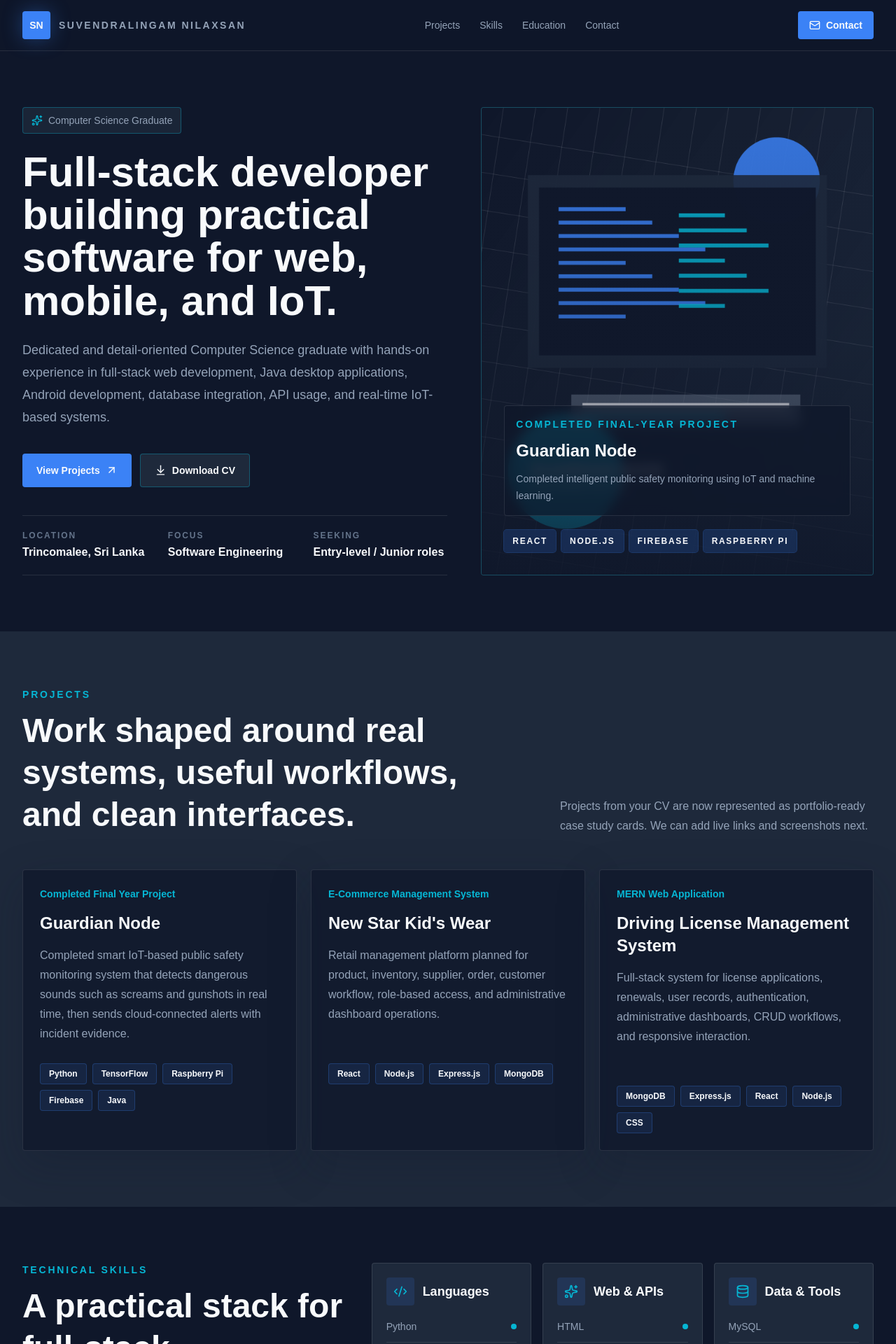
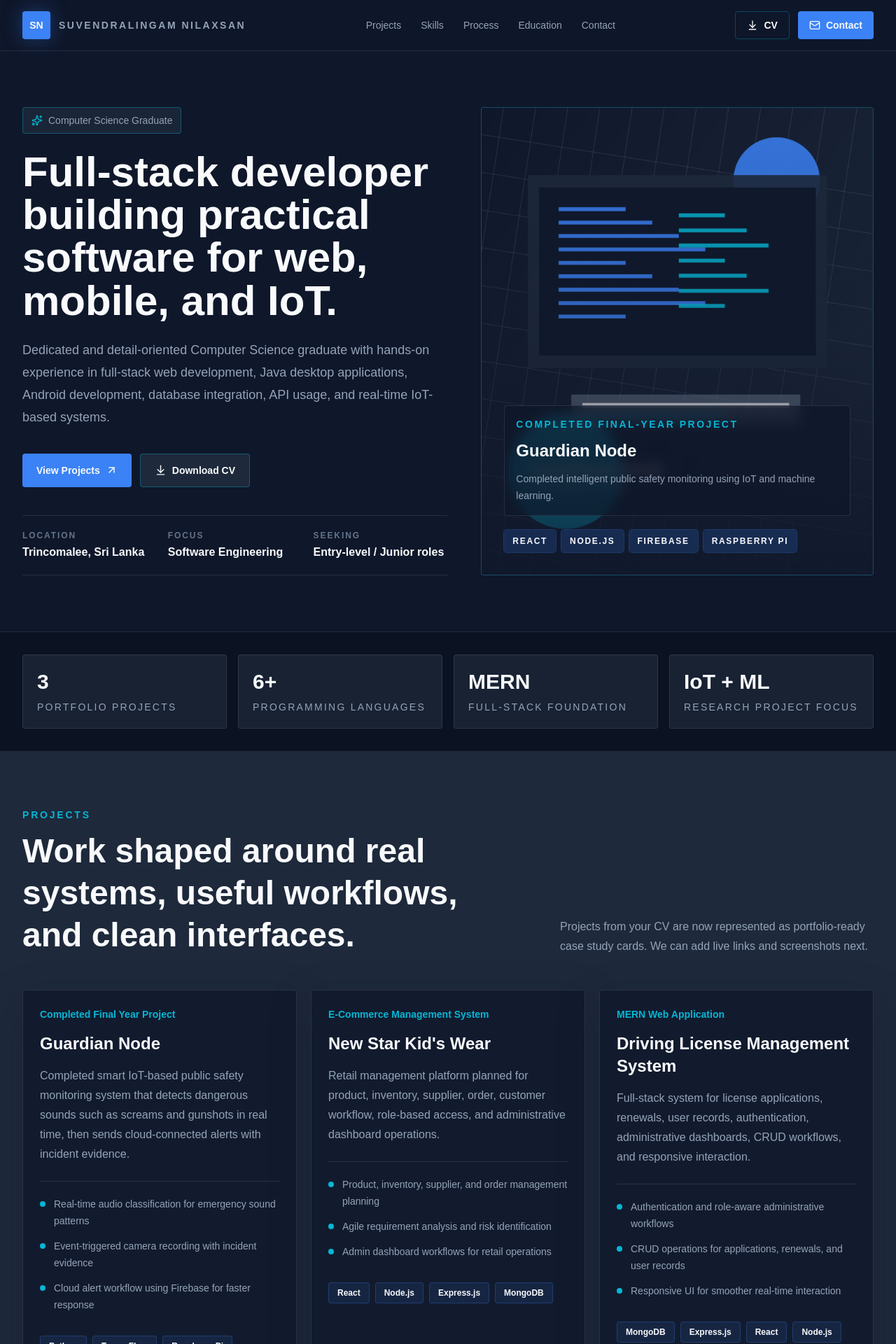
Before and after one commit to NilaxsanSE/my_portfolio, a Next.js app: page / in a window 1280 px wide. Shown: the top 1920 px of the page at 70% size. Built offline with nearby package versions, Linux system fonts and the light colour scheme.

Commit message:
feat: enhance portfolio structure

```diff
--- a/src/app/page.tsx
+++ b/src/app/page.tsx
@@ -1,6 +1,7 @@
 "use client";
 
 import Image from "next/image";
+import { useState } from "react";
 import {
   ArrowDownToLine,
   ArrowUpRight,
@@ -8,14 +9,16 @@ import {
   Database,
   GraduationCap,
   Mail,
+  Menu,
   MapPin,
   Phone,
   Send,
   Sparkles,
+  X,
 } from "lucide-react";
 import { motion } from "framer-motion";
 
-const navItems = ["Projects", "Skills", "Education", "Contact"];
+const navItems = ["Projects", "Skills", "Process", "Education", "Contact"];
 
 const projects = [
   {
@@ -24,6 +27,11 @@ const projects = [
     description:
       "Completed smart IoT-based public safety monitoring system that detects dangerous sounds such as screams and gunshots in real time, then sends cloud-connected alerts with incident evidence.",
     stack: ["Python", "TensorFlow", "Raspberry Pi", "Firebase", "Java"],
+    highlights: [
+      "Real-time audio classification for emergency sound patterns",
+      "Event-triggered camera recording with incident evidence",
+      "Cloud alert workflow using Firebase for faster response",
+    ],
   },
   {
     name: "New Star Kid's Wear",
@@ -31,6 +39,11 @@ const projects = [
     description:
       "Retail management platform planned for product, inventory, supplier, order, customer workflow, role-based access, and administrative dashboard operations.",
     stack: ["React", "Node.js", "Express.js", "MongoDB"],
+    highlights: [
+      "Product, inventory, supplier, and order management planning",
+      "Agile requirement analysis and risk identification",
+      "Admin dashboard workflows for retail operations",
+    ],
   },
   {
     name: "Driving License Management System",
@@ -38,6 +51,11 @@ const projects = [
     description:
       "Full-stack system for license applications, renewals, user records, authentication, administrative dashboards, CRUD workflows, and responsive interaction.",
     stack: ["MongoDB", "Express.js", "React", "Node.js", "CSS"],
+    highlights: [
+      "Authentication and role-aware administrative workflows",
+      "CRUD operations for applications, renewals, and user records",
+      "Responsive UI for smoother real-time interaction",
+    ],
   },
 ];
 
@@ -86,12 +104,32 @@ const strengths = [
   "Machine learning basics",
 ];
 
+const process = [
+  {
+    step: "01",
+    title: "Understand the workflow",
+    body: "I start by mapping users, data, risks, and the real-world process the software needs to support.",
+  },
+  {
+    step: "02",
+    title: "Build clear interfaces",
+    body: "I focus on responsive screens, straightforward actions, and database-backed features that are easy to maintain.",
+  },
+  {
+    step: "03",
+    title: "Test and improve",
+    body: "I validate behavior through build checks, manual review, and practical iteration until the experience feels dependable.",
+  },
+];
+
 const fadeUp = {
   hidden: { opacity: 0, y: 24 },
   visible: { opacity: 1, y: 0 },
 };
 
 export default function Home() {
+  const [isMenuOpen, setIsMenuOpen] = useState(false);
+
   return (
     <main className="min-h-screen bg-[#0F172A] text-[#F8FAFC]">
       <header className="sticky top-0 z-50 border-b border-[#F8FAFC]/10 bg-[#0F172A]/88 backdrop-blur-xl">
@@ -111,6 +149,16 @@ export default function Home() {
               </a>
             ))}
           </div>
+          <div className="hidden items-center gap-3 md:flex">
+            <a
+              href="/suvendralingam-nilaxsan-cv.pdf"
+              target="_blank"
+              rel="noreferrer"
+              className="inline-flex h-10 items-center gap-2 rounded border border-[#06B6D4]/30 px-4 text-sm font-semibold text-[#F8FAFC] transition hover:bg-[#1E293B]"
+            >
+              <ArrowDownToLine size={16} aria-hidden />
+              CV
+            </a>
             <a
               href="mailto:s.nilaxsan63@gmail.com"
               className="inline-flex h-10 items-center gap-2 rounded bg-[#3B82F6] px-4 text-sm font-semibold text-[#F8FAFC] transition hover:bg-[#06B6D4]"
@@ -118,7 +166,41 @@ export default function Home() {
               <Mail size={16} aria-hidden />
               Contact
             </a>
+          </div>
+          <button
+            type="button"
+            aria-label="Toggle navigation menu"
+            aria-expanded={isMenuOpen}
+            onClick={() => setIsMenuOpen((open) => !open)}
+            className="grid size-10 place-items-center rounded border border-[#F8FAFC]/10 bg-[#1E293B] text-[#F8FAFC] md:hidden"
+          >
+            {isMenuOpen ? <X size={20} aria-hidden /> : <Menu size={20} aria-hidden />}
+          </button>
         </nav>
+        {isMenuOpen ? (
+          <div className="border-t border-[#F8FAFC]/10 bg-[#0F172A] px-5 py-4 md:hidden">
+            <div className="mx-auto grid max-w-7xl gap-2">
+              {navItems.map((item) => (
+                <a
+                  key={item}
+                  href={`#${item.toLowerCase()}`}
+                  onClick={() => setIsMenuOpen(false)}
+                  className="rounded border border-[#F8FAFC]/10 bg-[#1E293B] px-4 py-3 text-sm font-semibold text-[#F8FAFC]"
+                >
+                  {item}
+                </a>
+              ))}
+              <a
+                href="/suvendralingam-nilaxsan-cv.pdf"
+                target="_blank"
+                rel="noreferrer"
+                className="rounded bg-[#3B82F6] px-4 py-3 text-sm font-semibold text-[#F8FAFC]"
+              >
+                Download CV
+              </a>
+            </div>
+          </div>
+        ) : null}
       </header>
 
       <section className="mx-auto grid max-w-7xl gap-12 px-5 pb-16 pt-12 md:grid-cols-[1.04fr_0.96fr] md:px-8 md:pb-20 md:pt-20">
@@ -214,6 +296,24 @@ export default function Home() {
         </motion.div>
       </section>
 
+      <section className="border-y border-[#F8FAFC]/10 bg-[#0B1222] px-5 py-8 md:px-8">
+        <div className="mx-auto grid max-w-7xl gap-4 sm:grid-cols-2 lg:grid-cols-4">
+          {[
+            ["3", "Portfolio projects"],
+            ["6+", "Programming languages"],
+            ["MERN", "Full-stack foundation"],
+            ["IoT + ML", "Research project focus"],
+          ].map(([value, label]) => (
+            <div key={label} className="rounded border border-[#F8FAFC]/10 bg-[#1E293B]/72 p-5">
+              <p className="text-3xl font-semibold text-[#F8FAFC]">{value}</p>
+              <p className="mt-2 text-sm font-medium uppercase tracking-[0.16em] text-[#94A3B8]">
+                {label}
+              </p>
+            </div>
+          ))}
+        </div>
+      </section>
+
       <section id="projects" className="bg-[#1E293B] px-5 py-20 md:px-8">
         <div className="mx-auto max-w-7xl">
           <div className="flex flex-col justify-between gap-6 md:flex-row md:items-end">
@@ -239,14 +339,22 @@ export default function Home() {
                 viewport={{ once: true, margin: "-80px" }}
                 variants={fadeUp}
                 transition={{ duration: 0.55, delay: index * 0.08 }}
-                className="rounded border border-[#F8FAFC]/10 bg-[#0F172A]/72 p-6 shadow-[0_20px_60px_rgba(15,23,42,0.25)]"
+                className="flex min-h-full flex-col rounded border border-[#F8FAFC]/10 bg-[#0F172A]/72 p-6 shadow-[0_20px_60px_rgba(15,23,42,0.25)]"
               >
                 <p className="text-sm font-semibold text-[#06B6D4]">{project.type}</p>
                 <h3 className="mt-4 text-2xl font-semibold text-[#F8FAFC]">{project.name}</h3>
-                <p className="mt-4 min-h-36 text-base leading-7 text-[#94A3B8]">
+                <p className="mt-4 text-base leading-7 text-[#94A3B8]">
                   {project.description}
                 </p>
-                <div className="mt-6 flex flex-wrap gap-2">
+                <div className="mt-6 space-y-3 border-t border-[#F8FAFC]/10 pt-5">
+                  {project.highlights.map((highlight) => (
+                    <div key={highlight} className="flex gap-3 text-sm leading-6 text-[#94A3B8]">
+                      <span className="mt-2 size-2 shrink-0 rounded-full bg-[#06B6D4]" />
+                      <span>{highlight}</span>
+                    </div>
+                  ))}
+                </div>
+                <div className="mt-6 flex flex-wrap gap-2 pt-2">
                   {project.stack.map((item) => (
                     <span
                       key={item}
@@ -307,6 +415,30 @@ export default function Home() {
                 </article>
               );
             })}
+          </div>
+        </div>
+      </section>
+
+      <section id="process" className="bg-[#0B1222] px-5 py-20 md:px-8">
+        <div className="mx-auto max-w-7xl">
+          <div className="max-w-3xl">
+            <p className="text-sm font-semibold uppercase tracking-[0.2em] text-[#06B6D4]">
+              Process
+            </p>
+            <h2 className="mt-3 text-4xl font-semibold leading-tight text-[#F8FAFC] md:text-5xl">
+              How I approach software work from idea to delivery.
+            </h2>
+          </div>
+          <div className="mt-12 grid gap-5 md:grid-cols-3">
+            {process.map((item) => (
+              <article key={item.title} className="rounded border border-[#F8FAFC]/10 bg-[#1E293B] p-6">
+                <p className="text-sm font-bold uppercase tracking-[0.18em] text-[#06B6D4]">
+                  {item.step}
+                </p>
+                <h3 className="mt-5 text-2xl font-semibold text-[#F8FAFC]">{item.title}</h3>
+                <p className="mt-4 text-base leading-7 text-[#94A3B8]">{item.body}</p>
+              </article>
+            ))}
           </div>
         </div>
       </section>
```
Lines whose indentation alone changed are shown as unchanged.
